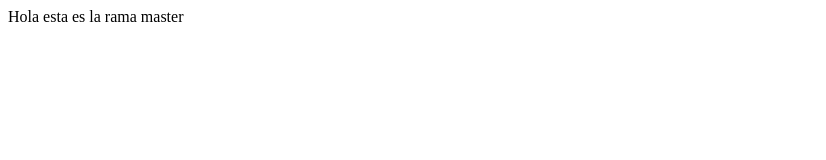
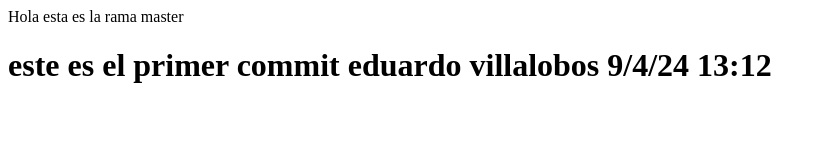
Before and after one commit to EDUVISAD/tecpro, a plain HTML site: page index.html in a window 1280 px wide. Shown: the whole page, without its empty margins (0-826 px from the left). Drawn offline with Linux system fonts and the light colour scheme.

Commit message:
agregado un enunciado de un commit

```diff
--- a/index.html
+++ b/index.html
@@ -7,5 +7,11 @@
 </head>
 <body>
     Hola esta es la rama master
+
+    <h1>este es el primer commit
+        eduardo villalobos
+        9/4/24
+        13:12
+    </h1>
 </body>
 </html>
```
